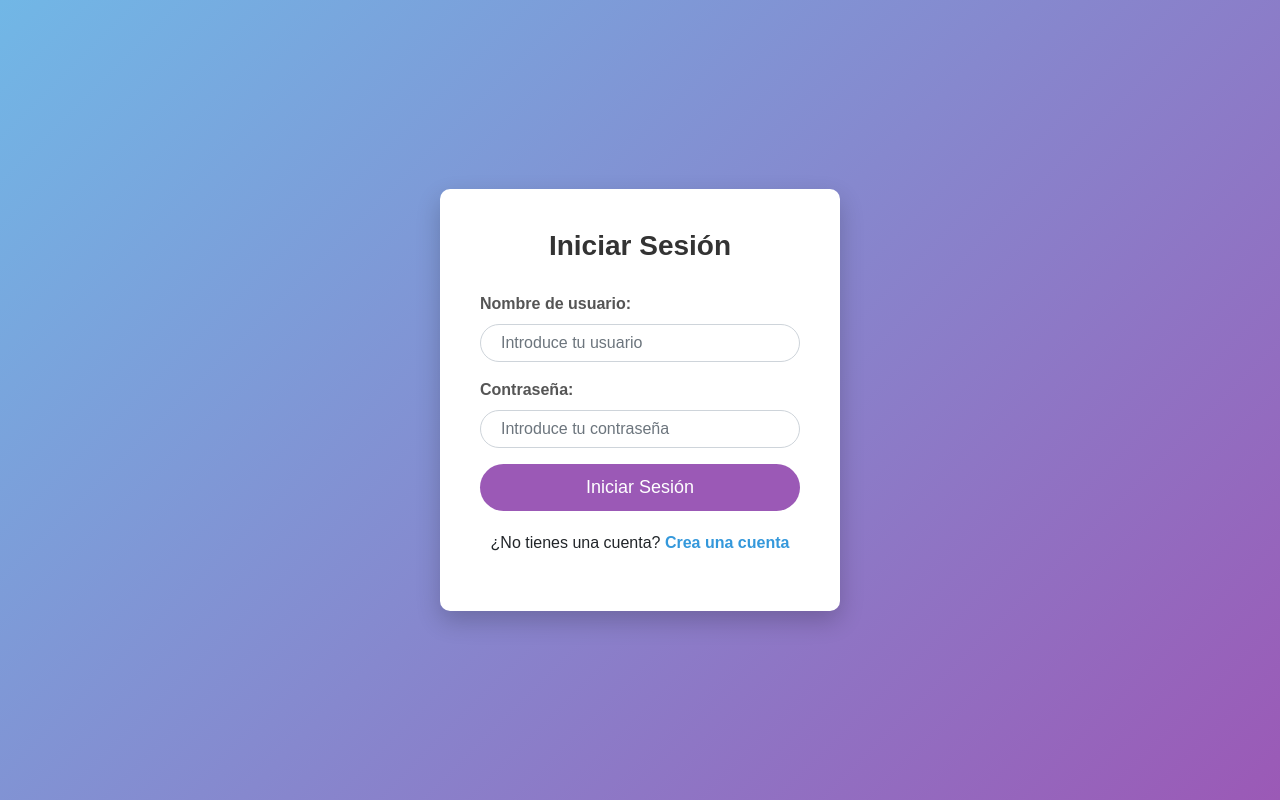
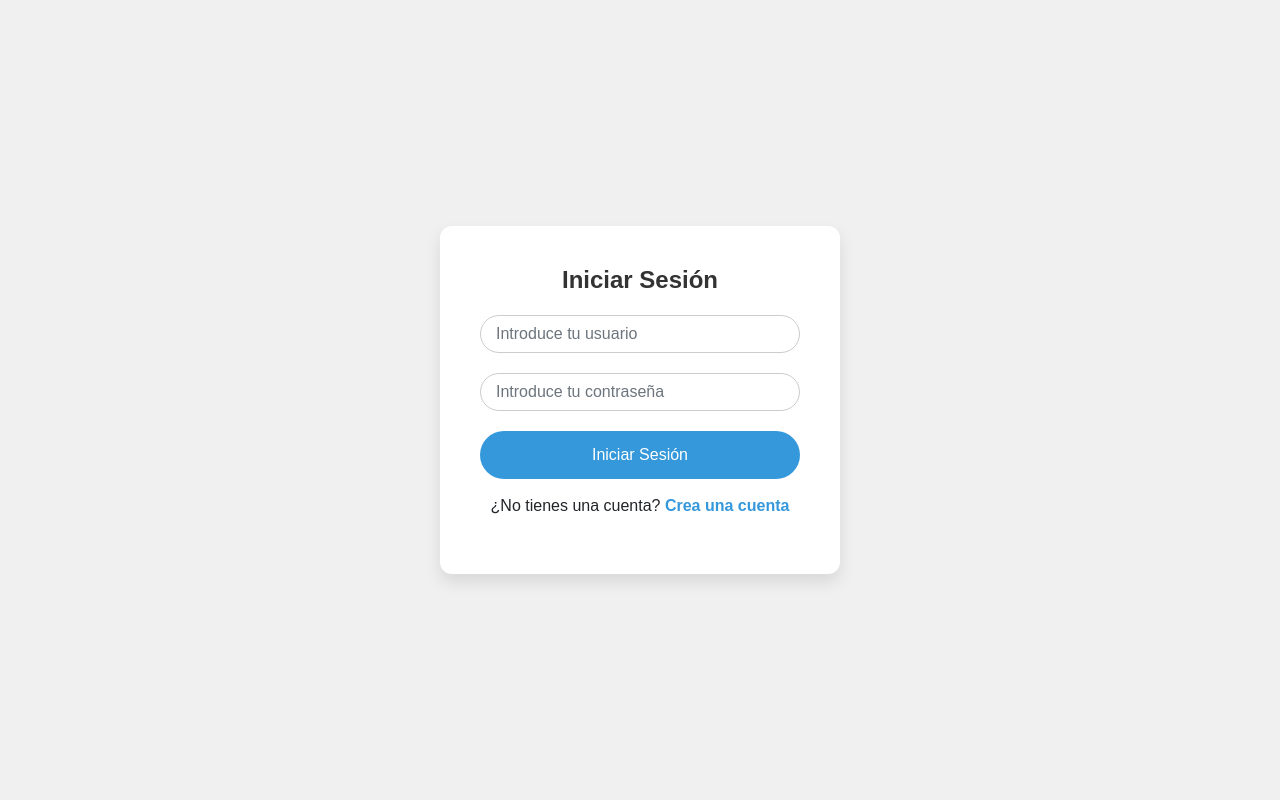
Before and after one commit to c45p3rdevs/Dashboard_ReportesPY, a Flask app: page /login in a window 1280 px wide. Run offline with Flask 3, Linux system fonts and the light colour scheme; some libraries are stand-ins or nearby versions.

Commit message:
1.3.0 LOGIN

```diff
--- a/templates/login.html
+++ b/templates/login.html
@@ -13,53 +13,55 @@
             justify-content: center;
             align-items: center;
             height: 100vh;
-            background: linear-gradient(135deg, #71b7e6, #9b59b6);
+            background-color: #f0f0f0;
             font-family: 'Arial', sans-serif;
         }
         .login-container {
-            background-color: white;
-            border-radius: 10px;
-            box-shadow: 0 10px 25px rgba(0, 0, 0, 0.2);
+            background-color: #fff;
+            border-radius: 12px;
+            box-shadow: 0 8px 16px rgba(0, 0, 0, 0.1);
             padding: 40px;
             max-width: 400px;
             width: 100%;
+            text-align: center;
         }
         .login-container h1 {
-            text-align: center;
-            margin-bottom: 30px;
-            font-size: 28px;
-            font-weight: bold;
+            font-size: 24px;
+            font-weight: 600;
             color: #333;
+            margin-bottom: 20px;
         }
         .form-control {
-            border-radius: 30px;
-            padding: 10px 20px;
+            border-radius: 25px;
+            padding: 12px 15px;
+            margin-bottom: 20px;
+            border: 1px solid #ccc;
+            transition: all 0.3s;
+        }
+        .form-control:focus {
+            border-color: #3498db;
+            box-shadow: 0 0 5px rgba(52, 152, 219, 0.5);
         }
         .btn-custom {
-            border-radius: 30px;
-            padding: 10px;
-            background-color: #9b59b6;
+            background-color: #3498db;
             border: none;
             color: white;
+            padding: 12px;
+            border-radius: 25px;
             width: 100%;
-            font-size: 18px;
-            transition: background-color 0.3s ease;
+            font-size: 16px;
+            transition: background-color 0.3s;
         }
         .btn-custom:hover {
-            background-color: #8e44ad;
-        }
-        .form-group label {
-            font-weight: bold;
-            color: #555;
+            background-color: #2980b9;
         }
         .extra-links {
-            text-align: center;
-            margin-top: 20px;
+            margin-top: 15px;
         }
         .extra-links a {
             color: #3498db;
             text-decoration: none;
-            font-weight: bold;
+            font-weight: 600;
         }
         .extra-links a:hover {
             text-decoration: underline;
@@ -85,11 +87,9 @@
         <h1>Iniciar Sesión</h1>
         <form method="POST">
             <div class="form-group">
-                <label for="username">Nombre de usuario:</label>
                 <input type="text" name="username" class="form-control" id="username" placeholder="Introduce tu usuario" required>
             </div>
             <div class="form-group">
-                <label for="password">Contraseña:</label>
                 <input type="password" name="password" class="form-control" id="password" placeholder="Introduce tu contraseña" required>
             </div>
             <button type="submit" class="btn btn-custom">Iniciar Sesión</button>
```
